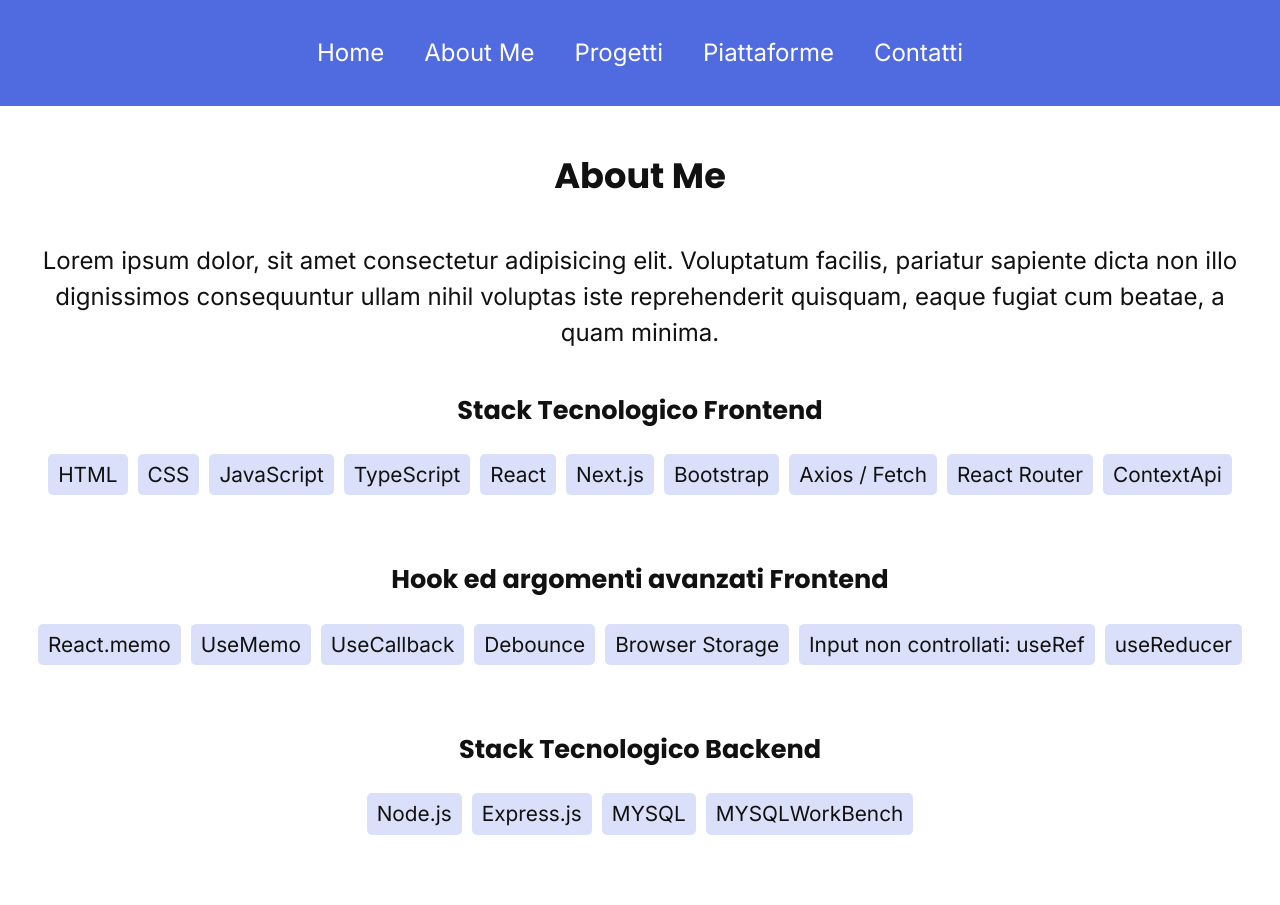
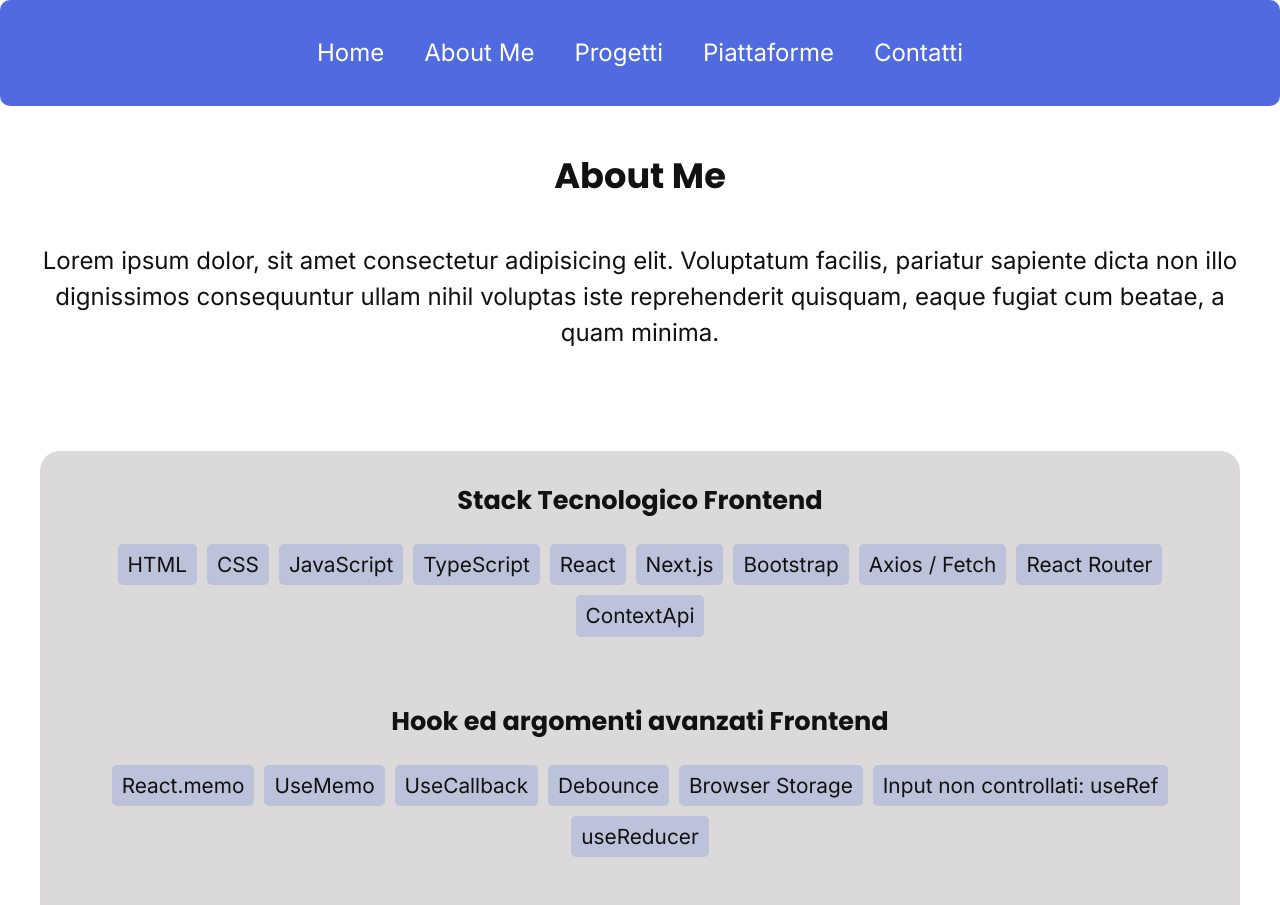
Before and after one commit to GiuseppeLiGioi/personal-portfolio, a React (Vite) app: page / in a window 1280 px wide. Shown: the top 905 px of the page. Built offline with nearby package versions, Linux system fonts and the light colour scheme.

Commit message:
added. responsive styling to the boxes of the About component.

```diff
--- a/src/Components/About.jsx
+++ b/src/Components/About.jsx
@@ -8,6 +8,8 @@ export default function About(){
         voluptas iste reprehenderit quisquam, eaque fugiat cum beatae, a quam minima.
         </p>
         </div>
+
+        <div className="box-about">
 
         <div className="about-bottom-front">
             <h3 className="title-skills">Stack Tecnologico Frontend</h3>
@@ -33,6 +35,10 @@ export default function About(){
             <span className= "span-skill">Input non controllati: useRef</span>
             <span className= "span-skill">useReducer</span>
         </div>
+        </div>
+
+
+        <div className="box-about">
 
         <div className="about-bottom-back">
             <h3 className="title-skills">Stack Tecnologico Backend</h3>
@@ -51,6 +57,9 @@ export default function About(){
             <span className= "span-skill">Relazioni tra Entità</span>
             <span className= "span-skill">Upload / Download img</span>
         </div>
+        </div>
+
+
 
 
         </section>
--- a/src/styles/index.css
+++ b/src/styles/index.css
@@ -38,6 +38,7 @@ li {
   align-items: center;
   animation: fadeInSlide 0.8s ease-out forwards;
   padding: 10px;
+  border-radius: 10px;
 }
 
 .navbar-inner {
@@ -127,3 +128,11 @@ li {
   margin: 5px;
   font-size: 1rem;
 }
+
+.box-about{
+  background-color: rgb(219, 217, 217);
+  border-radius: 20px;
+  padding: 30px;
+  max-width: 600px;
+  margin: 80px auto;
+}
--- a/src/styles/media-query-lg.css
+++ b/src/styles/media-query-lg.css
@@ -49,5 +49,10 @@
   font-size: 1.3rem;
 }
 
+.box-about{
+  max-width: 1200px;
+  margin: 100px auto;
+}
+
 
 }
--- a/src/styles/media-query-md.css
+++ b/src/styles/media-query-md.css
@@ -53,4 +53,9 @@
   font-size: 1.2rem;
 }
 
+.box-about{
+  max-width: 740px;
+  margin: 90px auto;
 }
+
+}
```
